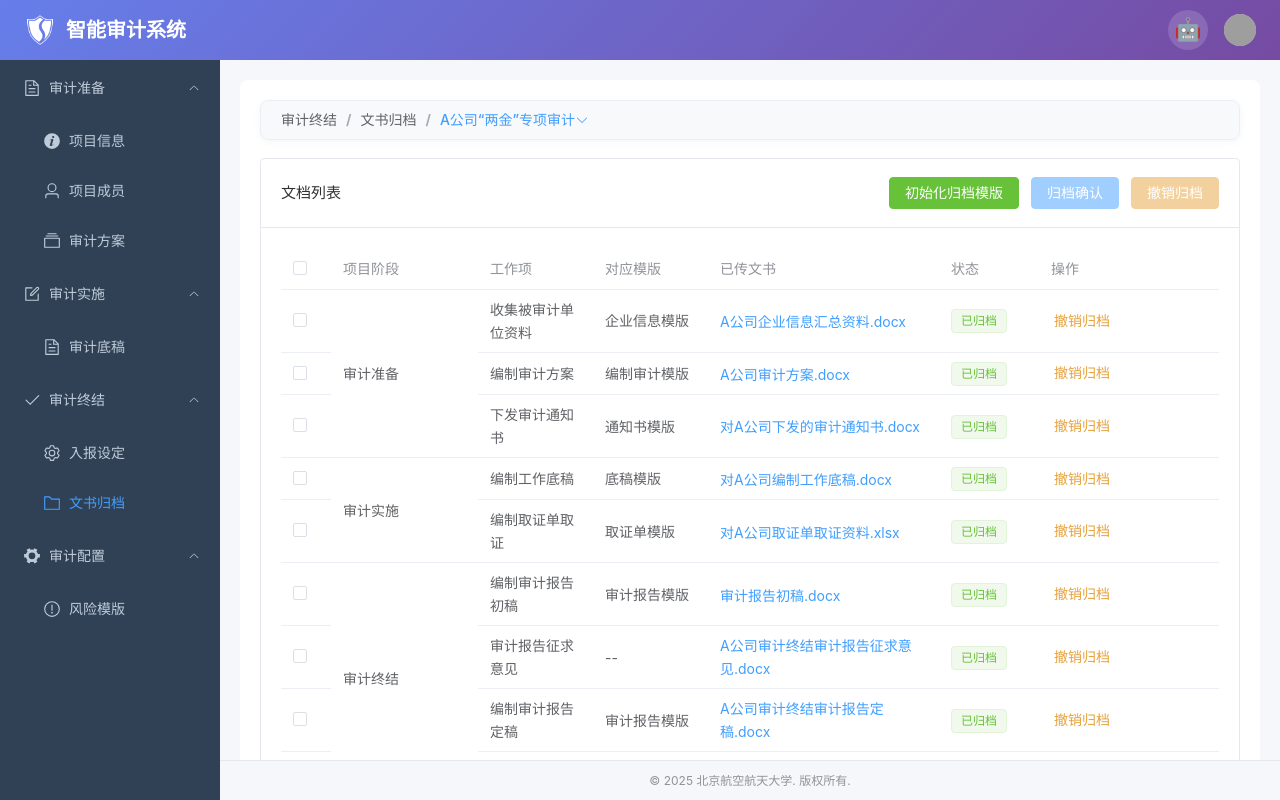
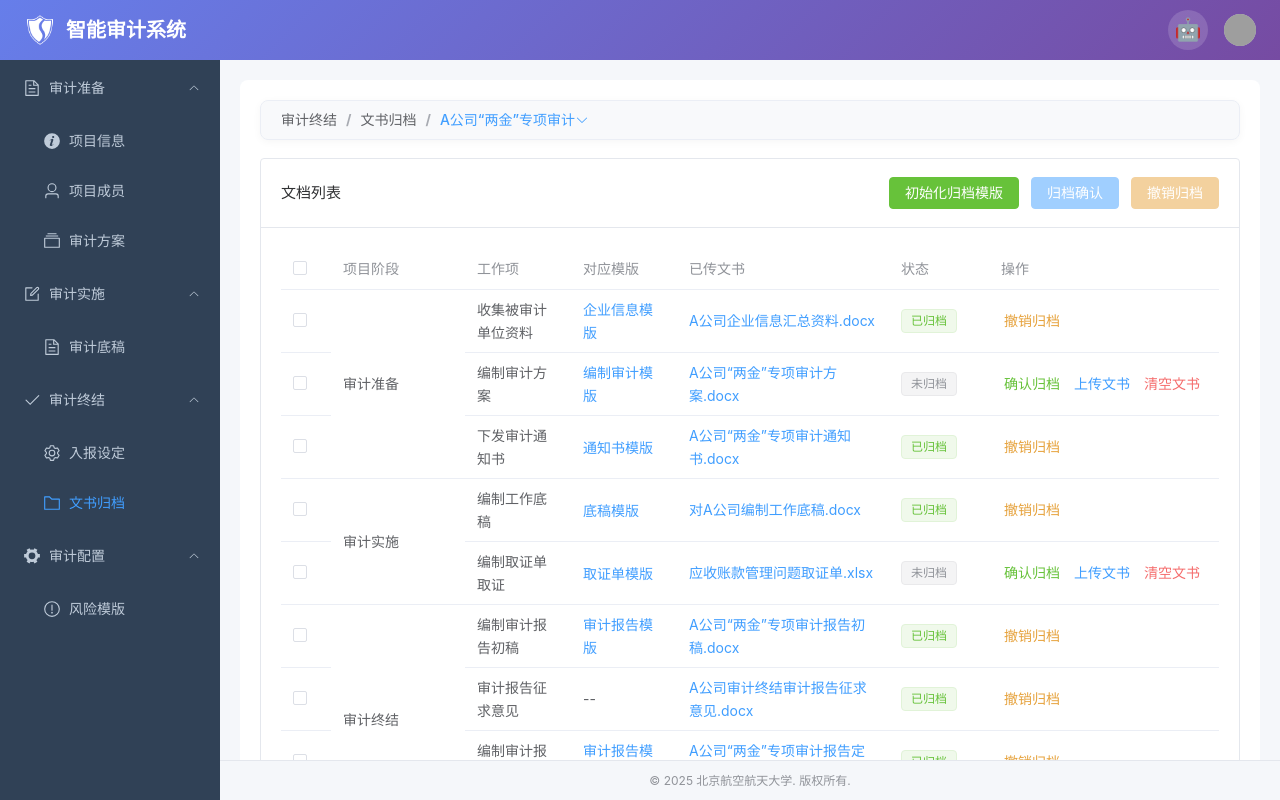
Before and after one commit to kongp3/ap_demo, a Vue app in the folder vue/: page /document-archive in a window 1280 px wide. Built offline with nearby package versions, Linux system fonts and the light colour scheme; grey boxes are pictures that could not be loaded.

Commit message:
解决BUG

```diff
--- a/vue/src/views/AuditDraft/detail.vue
+++ b/vue/src/views/AuditDraft/detail.vue
@@ -35,7 +35,7 @@
         <el-row :gutter="20">
           <el-col :span="12">
             <el-form-item label="底稿编号" prop="audit_unit">
-              <el-input v-model="draftForm.draft_code" placeholder="请输入被审计单位" />
+              <el-input v-model="draftForm.draft_code" placeholder="请输入底稿编号" />
             </el-form-item>
           </el-col>
           <el-col :span="12">
@@ -263,6 +263,16 @@ function handleAIPopoverClose() {
 }
 
 onMounted(() => {
+  // 1. 获取draft_code
+  const draft_code = route.query.draft_code
+  if (draft_code) {
+    // 2. 查找mock数据
+    const draft = draftList.find(item => item.draft_code === draft_code)
+    if (draft) {
+      // 3. 回显数据到draftForm
+      Object.assign(draftForm, JSON.parse(JSON.stringify(draft)))
+    }
+  }
   window.addEventListener('ai-popover-close', handleAIPopoverClose)
 })
 onBeforeUnmount(() => {
@@ -374,7 +384,7 @@ function handleDeleteAttach(row) {
 }
 function handleDownloadAttach(row) {
   // 模拟下载
-  ElMessage.info('模拟下载：' + row.filename)
+  ElMessage.info('下载：' + row.filename)
 }
 
 // 拉取审计问题详情
--- a/vue/src/views/DocumentArchive/index.vue
+++ b/vue/src/views/DocumentArchive/index.vue
@@ -22,11 +22,28 @@
         <el-table-column type="selection" width="50" />
         <el-table-column prop="stage" label="项目阶段" min-width="100" />
         <el-table-column prop="type" label="工作项" min-width="80" />
-        <el-table-column prop="model" label="对应模版" min-width="80" />
+        <el-table-column prop="model" label="对应模版" min-width="80">
+          <template #default="scope">
+            <template v-if="scope.row.model && scope.row.model !== '--'">
+              <el-link type="primary" :underline="false" @click="handleDownloadModel(scope.row)">{{ scope.row.model }}</el-link>
+            </template>
+            <template v-else>--</template>
+          </template>
+        </el-table-column>
         <el-table-column prop="attach" label="已传文书" min-width="160">
           <template #default="scope">
-            <template v-if="scope.row.attach">
-              <el-link type="primary" :underline="false" @click="handleDownload(scope.row)">{{ scope.row.attach }}</el-link>
+            <template v-if="Array.isArray(scope.row.attach) && scope.row.attach.length">
+              <div style="display: flex; flex-direction: column; align-items: flex-start; gap: 4px;">
+                <el-link
+                  v-for="file in scope.row.attach"
+                  :key="file.name"
+                  type="primary"
+                  :underline="false"
+                  :href="file.url"
+                  :download="file.name"
+                  target="_blank"
+                >{{ file.name }}</el-link>
+              </div>
             </template>
             <template v-else>--</template>
           </template>
@@ -41,23 +58,31 @@
             </template>
           </template>
         </el-table-column>
-        <el-table-column label="操作" width="180">
+        <el-table-column label="操作" width="230">
           <template #default="scope">
             <div style="display: flex; gap: 8px; align-items: center;">
               <template v-if="scope.row.state === '已归档'">
                 <el-button type="warning" link @click="handleUnarchive(scope.row)">撤销归档</el-button>
               </template>
-              <template v-else-if="scope.row.attach">
-                <el-button type="success" link @click="handleArchive(scope.row)">确认归档</el-button>
-                <el-button type="danger" link @click="handleClear(scope.row)">清空文书</el-button>
-              </template>
               <template v-else>
+                <el-button
+                  v-if="Array.isArray(scope.row.attach) && scope.row.attach.length"
+                  type="success"
+                  link
+                  @click="handleArchive(scope.row)"
+                >确认归档</el-button>
                 <el-upload
                   :show-file-list="false"
                   :before-upload="file => handleUpload(scope.row, file)"
                 >
                   <el-button type="primary" link>上传文书</el-button>
                 </el-upload>
+                <el-button
+                  v-if="Array.isArray(scope.row.attach) && scope.row.attach.length"
+                  type="danger"
+                  link
+                  @click="handleClear(scope.row)"
+                >清空文书</el-button>
               </template>
             </div>
           </template>
@@ -138,8 +163,23 @@ function handleUpload(row, file) {
   const item = allArchiveData.value.find(i => i.project_name === currentProject.value.project_name)
   if (item) {
     const doc = item.documents.find(d => d.stage === row.stage && d.type === row.type)
-    if (doc) doc.attach = file.name
-    ElMessage.success('上传成功')
+    if (doc) {
+      // 兼容老数据
+      if (!Array.isArray(doc.attach)) {
+        if (typeof doc.attach === 'string' && doc.attach) {
+          doc.attach = [{ name: doc.attach, url: `/download/${encodeURIComponent(doc.attach)}` }]
+        } else {
+          doc.attach = []
+        }
+      }
+      // 归档后不可再上传
+      if (doc.state === '已归档') {
+        ElMessage.warning('已归档文书不可再上传')
+        return false
+      }
+      doc.attach.push({ name: file.name, url: `/download/${encodeURIComponent(file.name)}` })
+      ElMessage.success('上传成功')
+    }
   }
   return false // 阻止自动上传
 }
@@ -238,6 +278,20 @@ function handleUnarchive(row) {
     ElMessage.success('已撤销归档')
   }
 }
+function handleDownloadModel(row) {
+  // 假设model字段为模版文件名，实际可根据需要调整为真实url
+  if (row.model && row.model !== '--') {
+    // 这里只做下载模拟，实际可替换为真实模版文件url
+    const filename = row.model + '.docx'
+    const link = document.createElement('a')
+    link.href = `/download/${encodeURIComponent(filename)}`
+    link.download = filename
+    document.body.appendChild(link)
+    link.click()
+    document.body.removeChild(link)
+    ElMessage.success('模版下载成功')
+  }
+}
 </script>
 
 <style scoped>
--- a/vue/src/views/DocumentArchive/mock.js
+++ b/vue/src/views/DocumentArchive/mock.js
@@ -1,175 +1,206 @@
-export const archiveList =[{
+export const archiveList = [
+  {
     project_name: "关于对A公司总经理李某明同志任期经济责任暨经营管理状况审计",
     documents: [
-    {
+      {
         stage: "审计准备",
         type: "收集被审计单位资料",
         model: "企业信息模版",
-        attach: "A公司企业信息汇总资料.docx",
+        attach: [{ name: "A公司企业信息汇总资料.docx", url: "/download/A公司企业信息汇总资料.docx" }],
         state: "已归档"
-    },{
+      },
+      {
         stage: "审计准备",
         type: "编制审计方案",
         model: "编制审计模版",
-        attach: "李某明同志审计方案.docx",
+        attach: [{ name: "李某明同志审计方案.docx", url: "/download/李某明同志审计方案.docx" }],
         state: "已归档"
-    },{
+      },
+      {
         stage: "审计准备",
         type: "下发审计通知书",
         model: "通知书模版",
-        attach: "李某明同志下发的审计通知书.docx",
+        attach: [{ name: "李某明同志下发的审计通知书.docx", url: "/download/李某明同志下发的审计通知书.docx" }],
         state: "已归档"
-    },{
+      },
+      {
         stage: "审计实施",
         type: "编制工作底稿",
         model: "底稿模版",
-        attach: "对A公司编制工作底稿.docx",
+        attach: [{ name: "对A公司编制工作底稿.docx", url: "/download/对A公司编制工作底稿.docx" }],
         state: "已归档"
-    },{
+      },
+      {
         stage: "审计实施",
         type: "编制取证单取证",
         model: "取证单模版",
-        attach: "对A公司李某明同志取证单取证资料.xlsx",
+        attach: [{ name: "对A公司李某明同志取证单取证资料.xlsx", url: "/download/对A公司李某明同志取证单取证资料.xlsx" }],
         state: "已归档"
-    },{
+      },
+      {
         stage: "审计终结",
         type: "编制审计报告初稿",
         model: "审计报告模版",
-        attach: "审计报告初稿.docx",
+        attach: [{ name: "审计报告初稿.docx", url: "/download/审计报告初稿.docx" }],
         state: "未归档"
-    },{
+      },
+      {
         stage: "审计终结",
         type: "审计报告征求意见",
         model: "--",
-        attach: "A公司审计终结审计报告征求意见.docx",
+        attach: [{ name: "A公司审计终结审计报告征求意见.docx", url: "/download/A公司审计终结审计报告征求意见.docx" }],
         state: "未归档"
-    },{
+      },
+      {
         stage: "审计终结",
         type: "编制审计报告定稿",
         model: "审计报告模版",
-        attach: "A公司审计终结审计报告定稿.docx",
+        attach: [{ name: "A公司审计终结审计报告定稿.docx", url: "/download/A公司审计终结审计报告定稿.docx" }],
         state: "已归档"
-    },{
+      },
+      {
         stage: "审计终结",
         type: "项目监控",
         model: "--",
-        attach: "A公司李某明同志审计项目监控记录.xlsx",
+        attach: [{ name: "A公司李某明同志审计项目监控记录.xlsx", url: "/download/A公司李某明同志审计项目监控记录.xlsx" }],
         state: "未归档"
-    }]
-}, {
+      }
+    ]
+  },
+  {
     project_name: "A公司“两金”专项审计",
     documents: [
-    {
+      {
         stage: "审计准备",
         type: "收集被审计单位资料",
         model: "企业信息模版",
-        attach: "A公司企业信息汇总资料.docx",
+        attach: [{ name: "A公司企业信息汇总资料.docx", url: "/download/A公司企业信息汇总资料.docx" }],
         state: "已归档"
-    },{
+      },
+      {
         stage: "审计准备",
         type: "编制审计方案",
         model: "编制审计模版",
-        attach: "A公司审计方案.docx",
-        state: "已归档"
-    },{
+        attach: [{ name: "A公司“两金”专项审计方案.docx", url: "/download/A公司“两金”专项审计方案.docx" }],
+        state: "未归档"
+      },
+      {
         stage: "审计准备",
         type: "下发审计通知书",
         model: "通知书模版",
-        attach: "对A公司下发的审计通知书.docx",
+        attach: [{ name: "A公司“两金”专项审计通知书.docx", url: "/download/A公司“两金”专项审计通知书.docx" }],
         state: "已归档"
-    },{
+      },
+      {
         stage: "审计实施",
         type: "编制工作底稿",
         model: "底稿模版",
-        attach: "对A公司编制工作底稿.docx",
+        attach: [{ name: "对A公司编制工作底稿.docx", url: "/download/对A公司编制工作底稿.docx" }],
         state: "已归档"
-    },{
+      },
+      {
         stage: "审计实施",
         type: "编制取证单取证",
         model: "取证单模版",
-        attach: "对A公司取证单取证资料.xlsx",
-        state: "已归档"
-    },{
+        attach: [{ name: "应收账款管理问题取证单.xlsx", url: "/download/应收账款管理问题取证单.xlsx" }],
+        state: "未归档"
+      },
+      {
         stage: "审计终结",
         type: "编制审计报告初稿",
         model: "审计报告模版",
-        attach: "审计报告初稿.docx",
+        attach: [{ name: "A公司“两金”专项审计报告初稿.docx", url: "/download/A公司“两金”专项审计报告初稿.docx" }],
         state: "已归档"
-    },{
+      },
+      {
         stage: "审计终结",
         type: "审计报告征求意见",
         model: "--",
-        attach: "A公司审计终结审计报告征求意见.docx",
+        attach: [{ name: "A公司审计终结审计报告征求意见.docx", url: "/download/A公司审计终结审计报告征求意见.docx" }],
         state: "已归档"
-    },{
+      },
+      {
         stage: "审计终结",
         type: "编制审计报告定稿",
         model: "审计报告模版",
-        attach: "A公司审计终结审计报告定稿.docx",
+        attach: [{ name: "A公司“两金”专项审计报告定稿.docx", url: "/download/A公司“两金”专项审计报告定稿.docx" }],
         state: "已归档"
-    },{
+      },
+      {
         stage: "审计终结",
         type: "项目监控",
         model: "--",
-        attach: "A公司审计项目监控记录.xlsx",
-        state: "已归档"
-    }]
-},{
+        attach: [{ name: "项目过程管理记录.xlsx", url: "/download/项目过程管理记录.xlsx" }],
+        state: "未归档"
+      }
+    ]
+  },
+  {
     project_name: "B公司环保设施建设项目竣工建设项目审计",
     documents: [
-    {
+      {
         stage: "审计准备",
         type: "收集被审计单位资料",
         model: "",
-        attach: "",
+        attach: [],
         state: ""
-    },{
+      },
+      {
         stage: "审计准备",
         type: "编制审计方案",
         model: "",
-        attach: "",
+        attach: [],
         state: ""
-    },{
+      },
+      {
         stage: "审计准备",
         type: "下发审计通知书",
         model: "",
-        attach: "",
+        attach: [],
         state: ""
-    },{
+      },
+      {
         stage: "审计实施",
         type: "编制工作底稿",
         model: "",
-        attach: "",
+        attach: [],
         state: ""
-    },{
+      },
+      {
         stage: "审计实施",
         type: "编制取证单取证",
         model: "",
-        attach: "",
+        attach: [],
         state: ""
-    },{
+      },
+      {
         stage: "审计终结",
         type: "编制审计报告初稿",
         model: "",
-        attach: "",
+        attach: [],
         state: ""
-    },{
+      },
+      {
         stage: "审计终结",
         type: "审计报告征求意见",
         model: "",
-        attach: "",
+        attach: [],
         state: ""
-    },{
+      },
+      {
         stage: "审计终结",
         type: "编制审计报告定稿",
         model: "",
-        attach: "",
+        attach: [],
         state: ""
-    },{
+      },
+      {
         stage: "审计终结",
         type: "项目监控",
         model: "",
-        attach: "",
+        attach: [],
         state: ""
-    }]
-}]
+      }
+    ]
+  }
+]
--- a/vue/src/views/DocumentArchive/model.js
+++ b/vue/src/views/DocumentArchive/model.js
@@ -2,54 +2,54 @@ export const modelList = [{
     stage: "审计准备",
     type: "收集被审计单位资料",
     model: "",
-    attach: "",
+    attach: [],
     state: ""
 },{
     stage: "审计准备",
     type: "编制审计方案",
     model: "",
-    attach: "",
+    attach: [],
     state: ""
 },{
     stage: "审计准备",
     type: "下发审计通知书",
     model: "",
-    attach: "",
+    attach: [],
     state: ""
 },{
     stage: "审计实施",
     type: "编制工作底稿",
     model: "",
-    attach: "",
+    attach: [],
     state: ""
 },{
     stage: "审计实施",
     type: "编制取证单取证",
     model: "",
-    attach: "",
+    attach: [],
     state: ""
 },{
     stage: "审计终结",
     type: "编制审计报告初稿",
     model: "",
-    attach: "",
+    attach: [],
     state: ""
 },{
     stage: "审计终结",
     type: "审计报告征求意见",
     model: "",
-    attach: "",
+    attach: [],
     state: ""
 },{
     stage: "审计终结",
     type: "编制审计报告定稿",
     model: "",
-    attach: "",
+    attach: [],
     state: ""
 },{
     stage: "审计终结",
     type: "项目监控",
     model: "",
-    attach: "",
+    attach: [],
     state: ""
 }]
```
Also changed, not shown: vue/src/views/AuditDraft/mock.js (+21 -15 lines).
